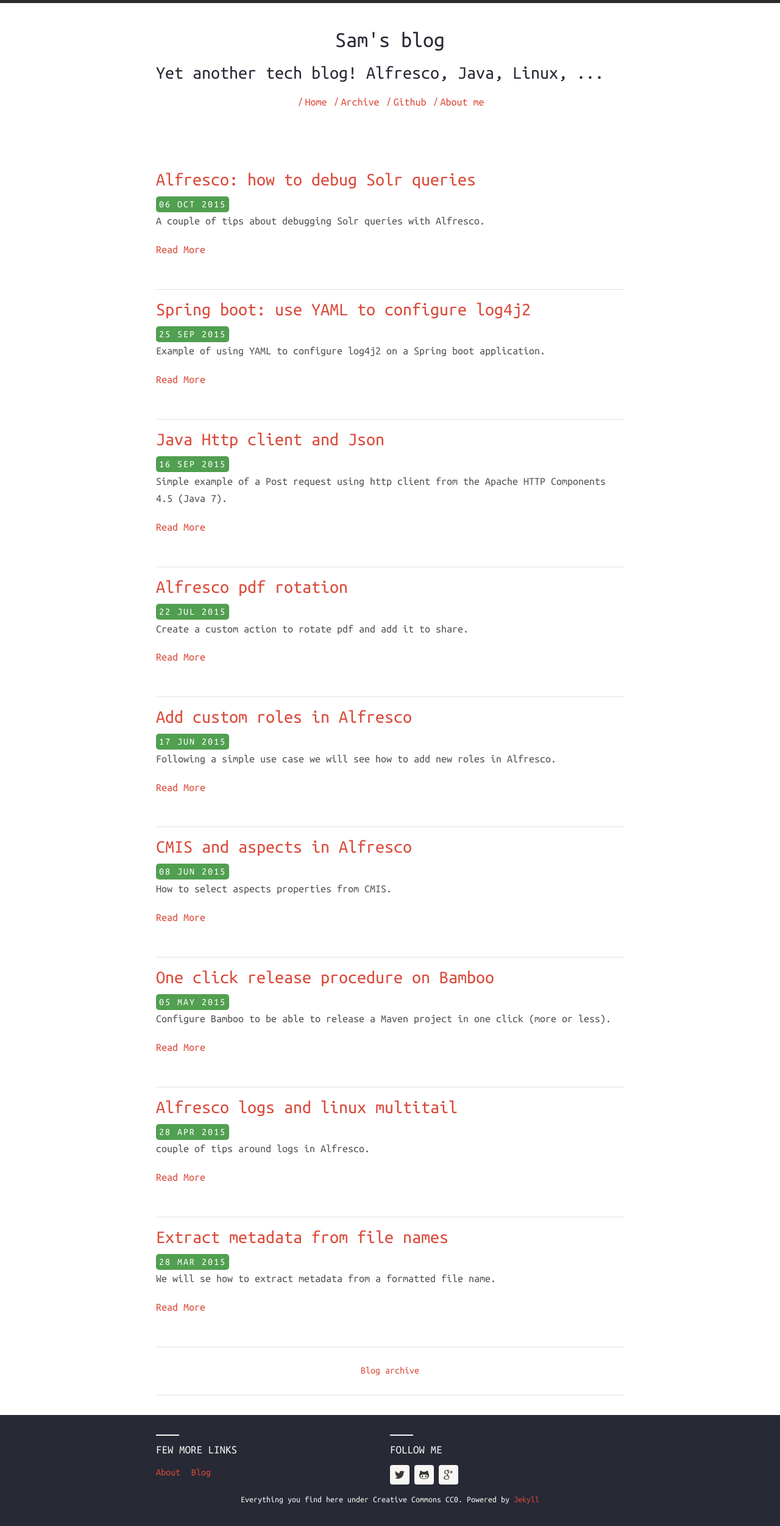
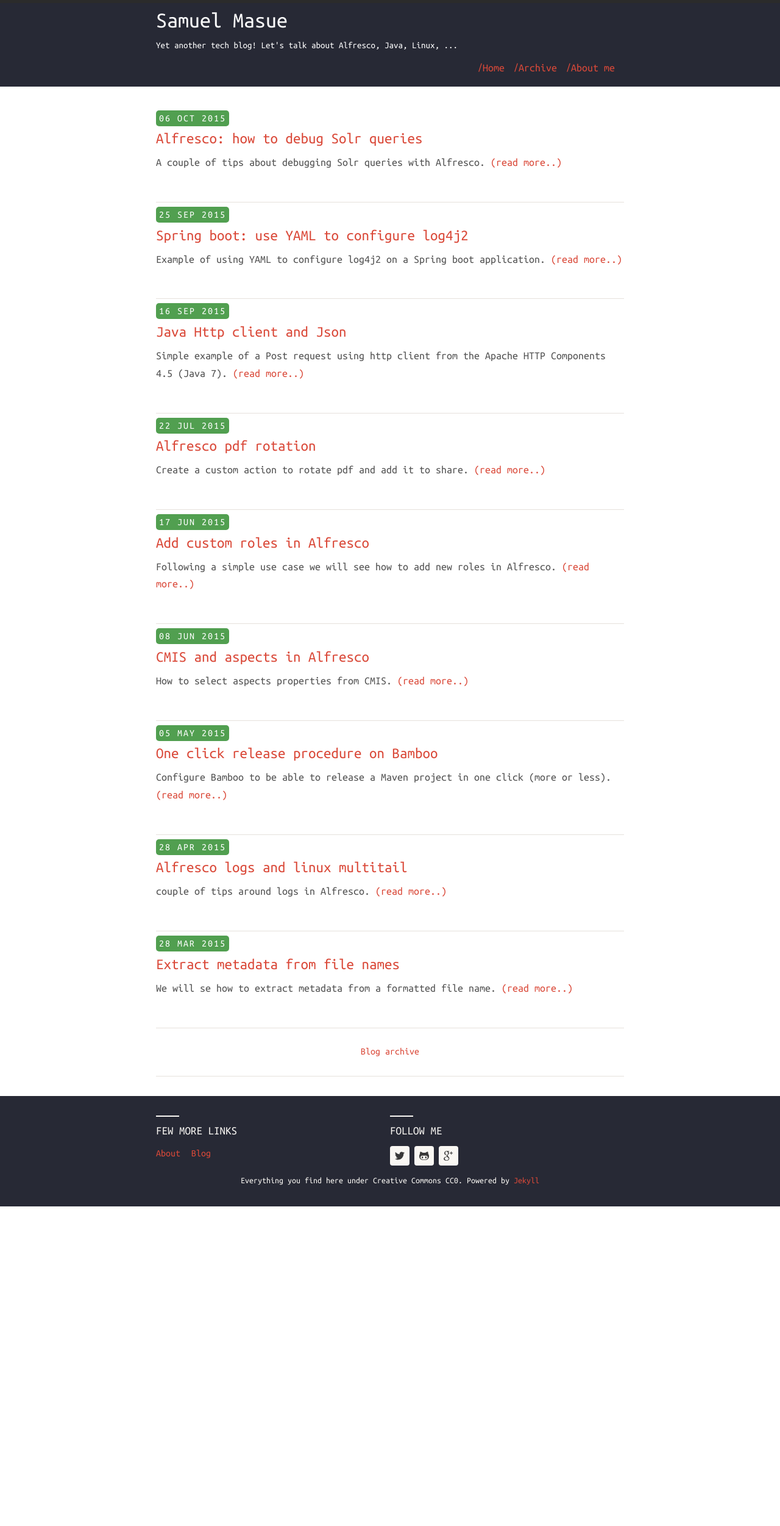
Before and after one commit to TheWeirdDev/theweirddev.github.io, a Jekyll site: the page built from index.html, in a window 1280 px wide. Shown: the whole page at 61% size. Built offline with Jekyll 4.4.1, drawn with Linux system fonts in a browser that asks for light colours; nearby versions of some CDN libraries; after the commit the page ends 1978 px from its top, so only the background shows below that.

Commit message:
Change header, to be more dark and remove align center

```diff
--- a/_config.yml
+++ b/_config.yml
@@ -11,9 +11,9 @@ url: http://smasue.github.io
 
 # Harmony theme configuration. Please change accordingly.
 harmony:
-  name: Sam's blog
+  name: Samuel Masue
   # Little description about your site
-  description: Yet another tech blog! Alfresco, Java, Linux, ...
+  description: Yet another tech blog! Let's talk about Alfresco, Java, Linux, ...
   meta_description: I am Samuel Masue. This blog will cover topics about Alfresco.
   basetheme: theme-base-01 # pre defined thmes are darken, blue-water, redish.
   author: # Author details
--- a/_includes/header-links.html
+++ b/_includes/header-links.html
@@ -5,16 +5,7 @@
     <li>
         <a href="{{ '/blog' | prepend: site.baseurl | prepend: site.url }}">Archive</a><span>/</span>
     </li>
-    {% if site.harmony.social.github %}
-    <li>
-        <a title="{{ site.harmony.social.github }} on Github"
-           href="https://github.com/{{ site.harmony.social.github }}/{{ site.data.blog.examples }}"
-           target="_blank">
-            Github
-        </a><span>/</span>
-    </li>
     <li>
         <a href="{{ '/about' | prepend: site.baseurl | prepend: site.url }}">About me</a><span>/</span>
     </li>
-    {% endif %}
 </ul>
--- a/assets/css/main.scss
+++ b/assets/css/main.scss
@@ -92,7 +92,7 @@ h2 {
 h3 {
   @include font-size(15px);
   @include MQ(M) {
-    @include font-size(30px);
+    @include font-size(25px);
   }
 }
 
@@ -195,18 +195,24 @@ header.main-header, footer.main-footer {
 header.main-header {
   color: $base-00;
   border-top: 5px $base-00 solid;
+  background-color: $base-01;
 
-  h1, h2 { text-align: center; color: inherit;}
+  h1, h2 { text-align: left; color: inherit;}
   a {
-    color: inherit;
+    color: $color-white;
     &:hover, &:active, &:focus {
       border-bottom-color: transparent;
     }
   }
 
+  h3{
+    color: $color-white;
+    font-size: 15px;
+  }
+
   ul {
     width: 100%;
-    text-align: center;
+    text-align: right;
     padding: 15px;
   }
   ul li {
@@ -506,7 +512,7 @@ body.theme-base-01 {
 
 header.main-header {
   padding: 1em 0;
-  @include MQ(M) { padding: 2em 0; }
+  @include MQ(M) { padding: 0 0; }
 }
 footer.main-footer {
   padding: 1em 0;
--- a/index.html
+++ b/index.html
@@ -5,21 +5,17 @@ layout: default
 	<div class="posts">
   		{% for post in site.posts limit:10 %}
   			<div class="post">
-    			<h3 class="post-title">
+				<span class="post-date">{{ post.date | date_to_string }}</span>
+				<h3 class="post-title">
 			      <a href="{{ post.url | prepend: site.baseurl | prepend: site.url }}">
 			        {{ post.title }}
 			      </a>
     			</h3>
 
-    			<span class="post-date">{{ post.date | date_to_string }}</span>
   				<p>
-	  				{{ post.description }}
-  				</p>
-  				<p>
-  					<a href="{{ post.url | prepend: site.baseurl | prepend: site.url }}" title="{{ post.title}}">
-  						Read More
-					</a>
-  				</p>
+	  				{{ post.description }}	<a href="{{ post.url | prepend: site.baseurl | prepend: site.url }}" title="{{ post.title}}">
+					(read more..)
+				</a>
   			</div>
   		{% endfor %}
 	</div>
```
Also changed, not shown: assets/js/jquery.toc.js.
